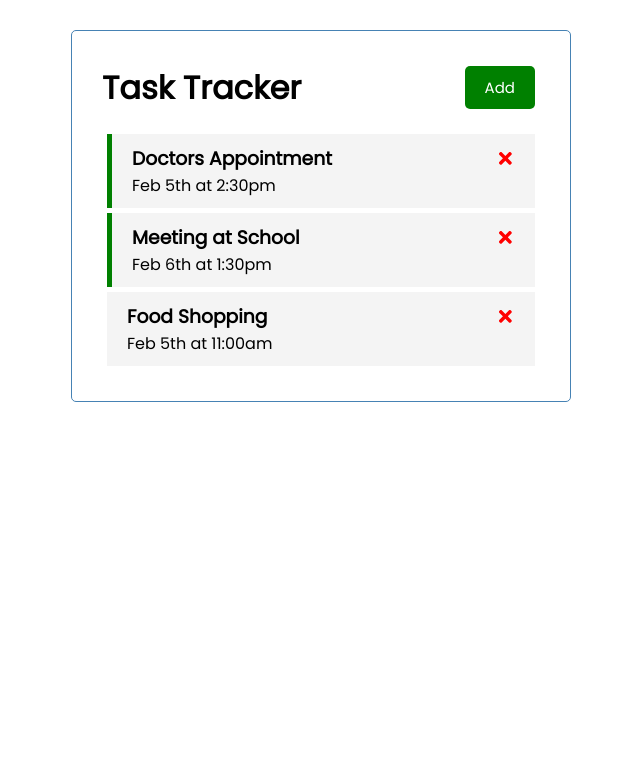
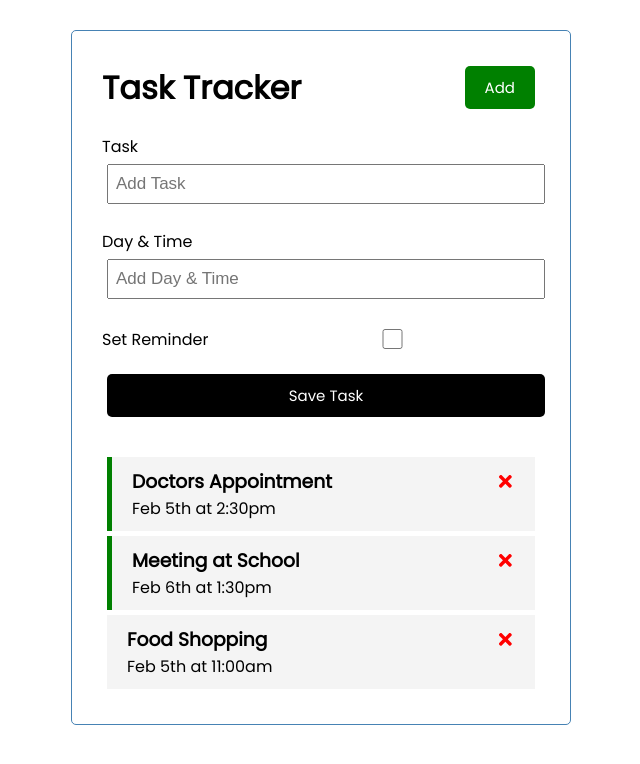
Before and after one commit to collinsigeh/jpp-react-task-tracker, a React (Create React App) app: page / in a window 1280 px wide. Shown: the top 764 px of the page, without its empty margins (319-959 px from the left). Built offline with nearby package versions, Linux system fonts and the light colour scheme.

Commit message:
created a dummy input form for tasks

```diff
--- a/src/App.js
+++ b/src/App.js
@@ -1,4 +1,5 @@
 import { useState } from "react";
+import AddTask from "./components/AddTask";
 import Header from "./components/Header";
 import Tasks from "./components/Tasks";
 
@@ -44,6 +45,7 @@ function App() {
   return (
     <div className="container">
       <Header />
+      <AddTask />
       <Tasks tasks={tasks} onDelete={deleteTask} onToggle={toggleReminder} />
     </div>
   );
--- /dev/null
+++ b/src/components/AddTask.js
@@ -0,0 +1,22 @@
+const AddTask = () => {
+  return (
+    <form className="add-form">
+        <div className="form-control">
+            <label>Task</label>
+            <input type="text" placeholder="Add Task" />
+        </div>
+        <div className="form-control">
+            <label>Day & Time</label>
+            <input type="text" placeholder="Add Day & Time" />
+        </div>
+        <div className="form-control form-control-check">
+            <label>Set Reminder</label>
+            <input type="checkbox" />
+        </div>
+
+        <input type="submit" value="Save Task" className="btn btn-block" />
+    </form>
+  )
+}
+
+export default AddTask
```
